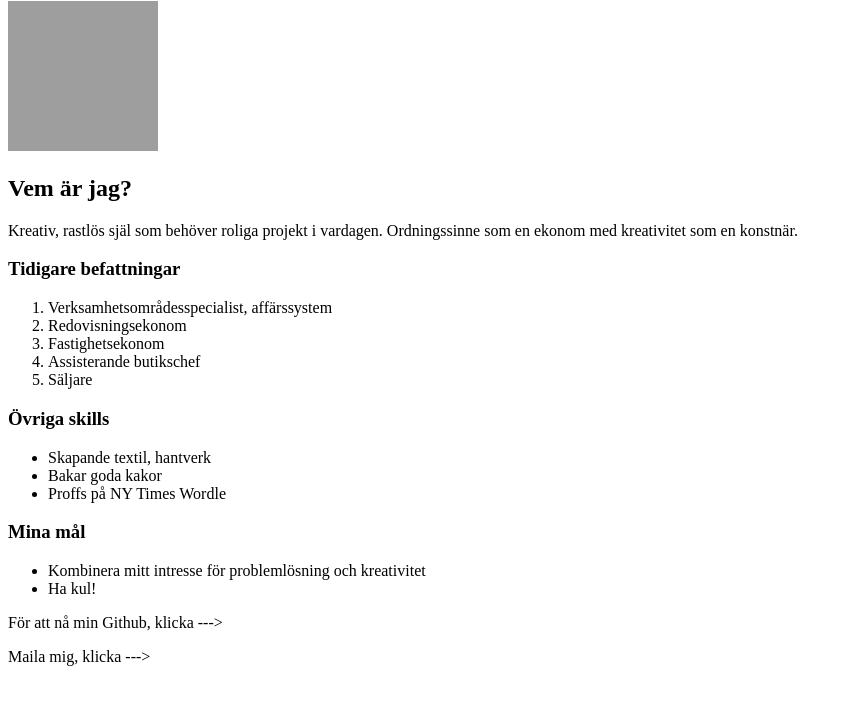
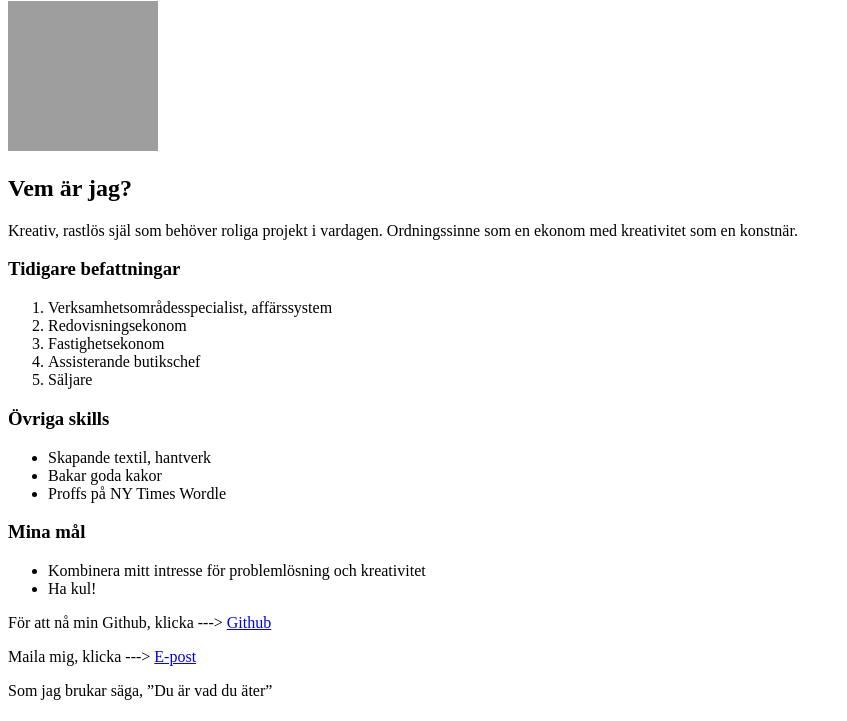
Before and after one commit to christinen22/cv-html-css, a plain HTML site: page index.html in a window 1280 px wide. Shown: the part 79-800 px from the top of the page, without its empty margins (0-847 px from the left). Drawn offline with Linux system fonts and the light colour scheme; grey boxes are pictures that could not be loaded.

Commit message:
Update index.html

```diff
--- a/index.html
+++ b/index.html
@@ -40,8 +40,9 @@
             </ul>
 
         <footer>
-            <p>För att nå min Github, klicka ---> <a href="https://github.com/christinen22"></a></p>
-            <p>Maila mig, klicka ---> <a href="mailto:christine.nilsson@medieinstitutet.se"></a></p>
+            <p>För att nå min Github, klicka ---> <a href="https://github.com/christinen22">Github</a></p>
+            <p>Maila mig, klicka ---> <a href="mailto:christine.nilsson@medieinstitutet.se">E-post</a></p>
+            <p>Som jag brukar säga, <q>Du är vad du äter</q></p>
         </footer>
         <!--[if lt IE 7]>
             <p class="browsehappy">You are using an <strong>outdated</strong> browser. Please <a href="#">upgrade your browser</a> to improve your experience.</p>
```
